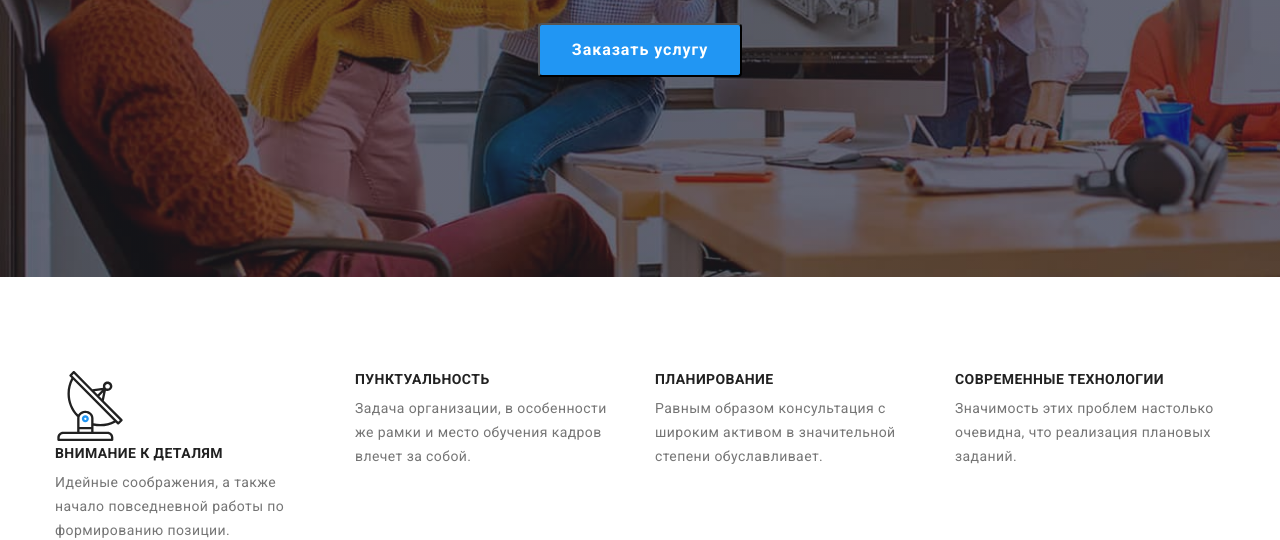
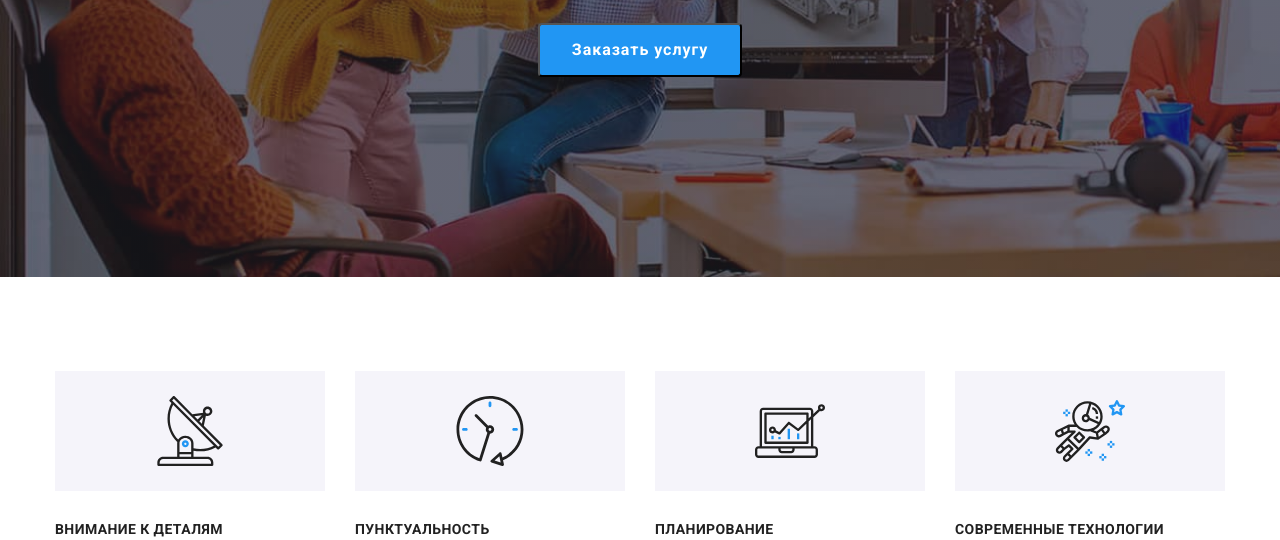
Before and after one commit to Prysmytskyi-Oleksandr/goit-markup-hw-04, a plain HTML site: page index.html in a window 1280 px wide. Shown: the part 418-958 px from the top of the page. Drawn offline with nearby package versions, Linux system fonts and the light colour scheme.

Commit message:
Добавив svg в хар-ки компанії

```diff
--- a/css/styles.css
+++ b/css/styles.css
@@ -136,10 +136,10 @@ margin-left: auto;}
 .mailtel-h:hover,
 .mailtel-h:focus {color: var(--accent-color);}
 
-.icon-mail:hover,
+/* .icon-mail:hover,
 .icon-mail:focus {
-    color: var(--accent-color);
-}
+    color: var(--accent-color); */
+/* } */
 
 
 /* main */
@@ -191,8 +191,17 @@ border-radius: 4px;
 }
 
 /* Характеристика компании*/
+.profile-fon{background-color: #F5F4FA;
+    padding-top: 25px;
+    padding-right: 100px;
+    padding-bottom: 25px;
+    padding-left: 100px;
+    margin-bottom: 30px;
+}
 .icons{
-    display:inline-block;
+    display:block;
+
+
 }
 
 .properties-list{display: flex;}
--- a/index.html
+++ b/index.html
@@ -73,11 +73,13 @@
         <div class="container">
         <h2 class="section-title, hidden-title">Скрытый заголовок</h2>
         <ul class="properties-list">
+
           <li class="profile">
-
-            <svg class="icons" width="70" height="70">
+            <div class="profile-fon">
+              <svg class="icons" width="70" height="70">
               <use  href="./images/icons.svg#icon-antenna-1"></use>
             </svg>
+            </div>
 
             <h3 class="title">Внимание к деталям</h3>
             <p class="description">
@@ -86,7 +88,11 @@
             </p>
           </li>
           <li class="profile">
-
+            <div class="profile-fon">
+              <svg class="icons" width="70" height="70">
+              <use  href="./images/icons.svg#icon-clock-1"></use>
+            </svg>
+            </div>
             <h3 class="title">Пунктуальность</h3>
             <p class="description">
               Задача организации, в особенности же рамки и место обучения кадров
@@ -94,6 +100,11 @@
             </p>
           </li>
           <li class="profile">
+            <div class="profile-fon">
+              <svg class="icons" width="70" height="70">
+              <use  href="./images/icons.svg#icon-diagram-1"></use>
+            </svg>
+            </div>
             <h3 class="title">Планирование</h3>
             <p class="description">
               Равным образом консультация с широким активом в значительной
@@ -101,6 +112,11 @@
             </p>
           </li>
           <li class="profile">
+            <div class="profile-fon">
+              <svg class="icons" width="70" height="70">
+              <use  href="./images/icons.svg#icon-astronaut-1"></use>
+            </svg>
+            </div>
             <h3 class="title">Современные технологии</h3>
             <p class="description">
               Значимость этих проблем настолько очевидна, что реализация
```
